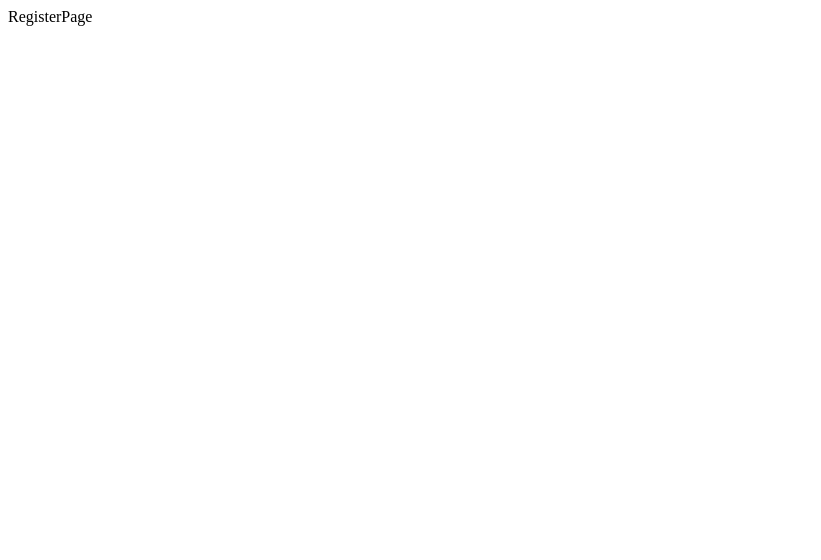
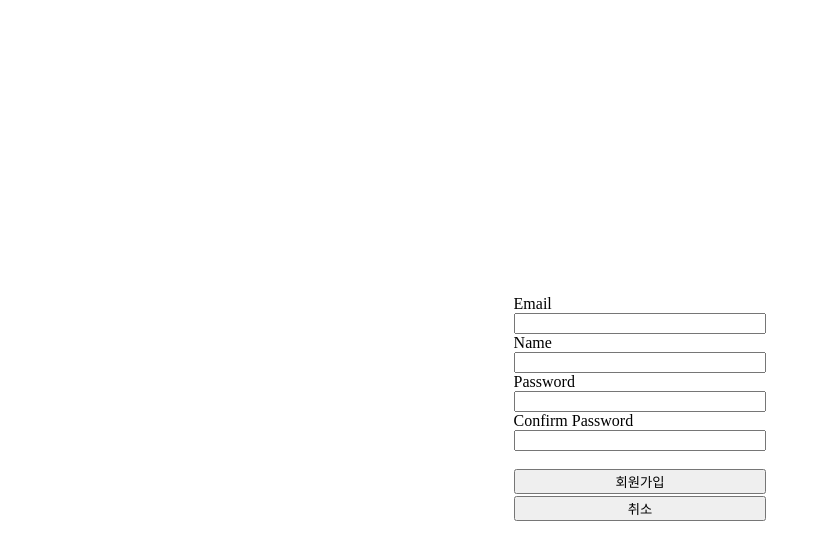
Before and after one commit to kyomin/todolist, a React (Create React App) app in the folder client/: page /register in a window 1280 px wide. Shown: the top 560 px of the page, without its empty margins (0-821 px from the left). Built offline with nearby package versions, Linux system fonts and the light colour scheme; the HTML template or start-up script is replaced by a standard one.

Commit message:
로그인 및 회원가입 페이지 기능 구현 완료

```diff
--- a/client/src/App.js
+++ b/client/src/App.js
@@ -1,5 +1,5 @@
 import React from 'react';
-import { BrowserRouter as Router, Switch, Route, Link } from "react-router-dom";
+import { BrowserRouter as Router, Switch, Route } from "react-router-dom";
 
 import LandingPage from './components/views/LandingPage/LandingPage';
 import LoginPage from './components/views/LoginPage/LoginPage';
--- a/client/src/_actions/types.js
+++ b/client/src/_actions/types.js
@@ -1 +1,2 @@
 export const LOGIN_USER = "login_user";
+export const REGISTER_USER = "register_user";
--- a/client/src/_actions/user_action.js
+++ b/client/src/_actions/user_action.js
@@ -1,12 +1,22 @@
 import axios from 'axios';
-import { LOGIN_USER } from './types';
+import { LOGIN_USER, REGISTER_USER } from './types';
 
 export function loginUser(dataToSubmit) {
     const request = axios.post('/api/user/login', dataToSubmit)
-    .then(response => response.data);
+    .then(res => res.data);
 
     return {
         type: LOGIN_USER,
         payload: request
     };
 }
+
+export function registerUser(dataToSubmit) {
+    const request = axios.post('/api/user/register', dataToSubmit)
+    .then(res => res.data)
+
+    return {
+        type: REGISTER_USER,
+        payload: request
+    };
+}
--- a/client/src/_reducer/user_reducer.js
+++ b/client/src/_reducer/user_reducer.js
@@ -1,4 +1,4 @@
-import { LOGIN_USER } from '../_actions/types';
+import { LOGIN_USER, REGISTER_USER } from '../_actions/types';
 
 // {이전 상태, action}
 export default function (state={}, action) {
@@ -7,6 +7,10 @@
             return { ...state, loginSuccess: action.payload }
             break;
 
+        case REGISTER_USER:
+            return { ...state, register: action.payload }
+            break;
+
         default:
             return state
     }
--- a/client/src/components/views/LoginPage/LoginPage.js
+++ b/client/src/components/views/LoginPage/LoginPage.js
@@ -1,5 +1,4 @@
 import React, { useState } from 'react';
-import axios from 'axios';
 import { useDispatch } from 'react-redux';
 import { loginUser } from '../../../_actions/user_action';
 
@@ -20,18 +19,17 @@
     const onSubmitHandler = (e) => {
         e.preventDefault();
 
-        let body = {
+        let requestBody = {
             email,
             password
         };
 
-        // loginUser라는 이름의 action을 호출한다
-        dispatch(loginUser(body))
-        .then(response => {
-            if(response.payload.loginSuccess) {
+        dispatch(loginUser(requestBody))
+        .then(res => {
+            if(res.payload.loginSuccess) {
                 props.history.push('/');       // 로그인이 성공하면 todo list 랜딩 페이지로 이동한다.
             } else {
-                alert(response.payload.message);
+                alert(res.payload.message);
             }
         });
     }
@@ -39,13 +37,16 @@
     return (
         <div
             style={{
-                display: 'flex', justifyContent: 'center', alignContent: 'center',
-                width: '100%', height: '100vh'
+                width: '100%', height: '100vh', display: 'flex', justifyContent: 'center', alignItems: 'center',
+                alignContent: 'center'
             }}
         >
+            <div style={{
+                width: '20%'
+            }}>
                 <form
                     style={{
-                    display: 'flex', flexDirection: 'column'
+                        display: 'flex', flexDirection: 'column', marginBottom: '1%'
                     }}
                     onSubmit={onSubmitHandler}
                 >
@@ -56,10 +57,20 @@
                     <input type='password' value={password} onChange={onPasswordHandler} required />
 
                     <br />
+
                     <button>
-                    Login
+                        로그인
                     </button>
                 </form>
+
+                <a style={{textDecoration: 'none'}} href = '/register'>
+                    <button style={{
+                        display: 'block', width: '100%', textAlign: 'center'
+                    }}>
+                        회원가입
+                    </button>
+                </a>
+            </div>
         </div>
     )
 }
--- a/client/src/components/views/RegisterPage/RegisterPage.js
+++ b/client/src/components/views/RegisterPage/RegisterPage.js
@@ -1,9 +1,99 @@
-import React from 'react';
+import React, { useState } from 'react';
+import { useDispatch } from 'react-redux';
+import { registerUser } from '../../../_actions/user_action';
 
-function RegisterPage() {
+function RegisterPage(props) {
+    const dispatch = useDispatch();
+
+    const [email, setEmail] = useState("");
+    const [password, setPassword] = useState("");
+    const [name, setName] = useState("");
+    const [confirmPassword, setConfirmPassword] = useState("");
+
+    const onEmailHandler = (e) => {
+        setEmail(e.currentTarget.value);
+    }
+
+    const onPasswordHandler = (e) => {
+        setPassword(e.currentTarget.value);
+    }
+
+    const onNameHandler = (e) => {
+        setName(e.currentTarget.value);
+    }
+
+    const onConfirmPasswordHandler = (e) => {
+        setConfirmPassword(e.currentTarget.value);
+    }
+
+    const onSubmitHandler = (e) => {
+        e.preventDefault();
+
+        if(password !== confirmPassword) {
+            alert("비밀번호 확인을 정확히 해주십시오!");
+            return;
+        }
+
+        let requestBody = {
+            email,
+            password,
+            name
+        };
+
+        dispatch(registerUser(requestBody))
+        .then(res => {
+            if(res.payload.success) {
+                alert('회원가입을 성공적으로 마쳤습니다');
+                props.history.push('/');
+            } else {
+                alert(res.payload.message);
+            }
+        })
+    }
+
     return (
-        <div>
-            RegisterPage
+        <div
+            style={{
+                width: '100%', height: '100vh', display: 'flex', justifyContent: 'center', alignItems: 'center',
+                alignContent: 'center'
+            }}
+        >
+            <div style={{
+                width: '20%'
+            }}>
+                <form
+                    style={{
+                        display: 'flex', flexDirection: 'column', marginBottom: '1%'
+                    }}
+                    onSubmit={onSubmitHandler}
+                >
+                    <label>Email</label>
+                    <input type='email' value={email} onChange={onEmailHandler} required />
+
+                    <label>Name</label>
+                    <input type='text' value={name} onChange={onNameHandler} required />
+
+                    <label>Password</label>
+                    <input type='password' value={password} onChange={onPasswordHandler} required />
+
+                    <label>Confirm Password</label>
+                    <input type='password' value={confirmPassword} onChange={onConfirmPasswordHandler} required />
+
+                    <br />
+
+                    <button>
+                        회원가입
+                    </button>
+                </form>
+
+                <a style={{textDecoration: 'none'}} href = '/login'>
+                    <button style={{
+                        display: 'block', width: '100%', textAlign: 'center'
+                    }}>
+                        취소
+                    </button>
+                </a>
+            </div>
         </div>
     )
 }
```
Lines whose indentation alone changed are shown as unchanged.
